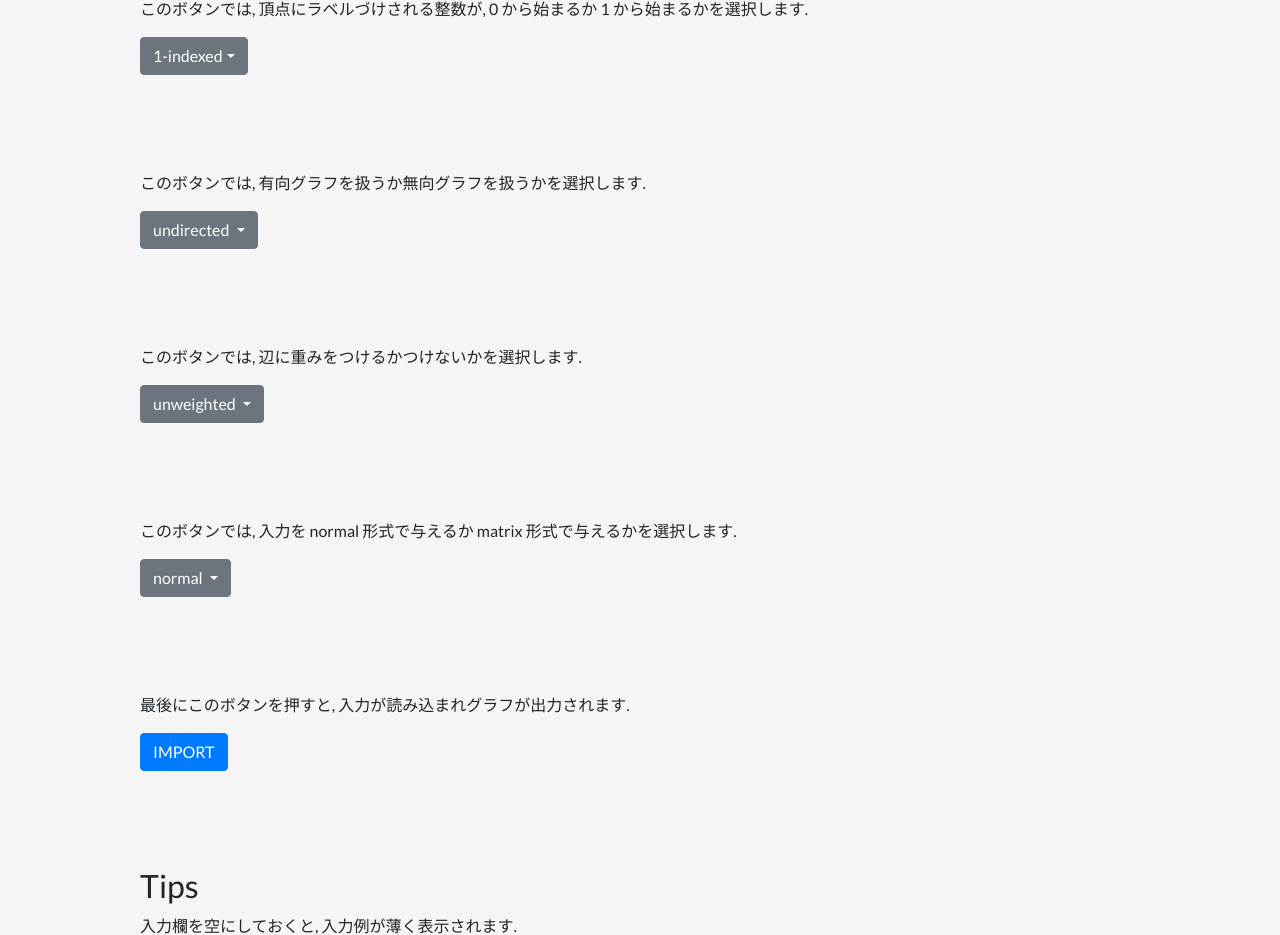
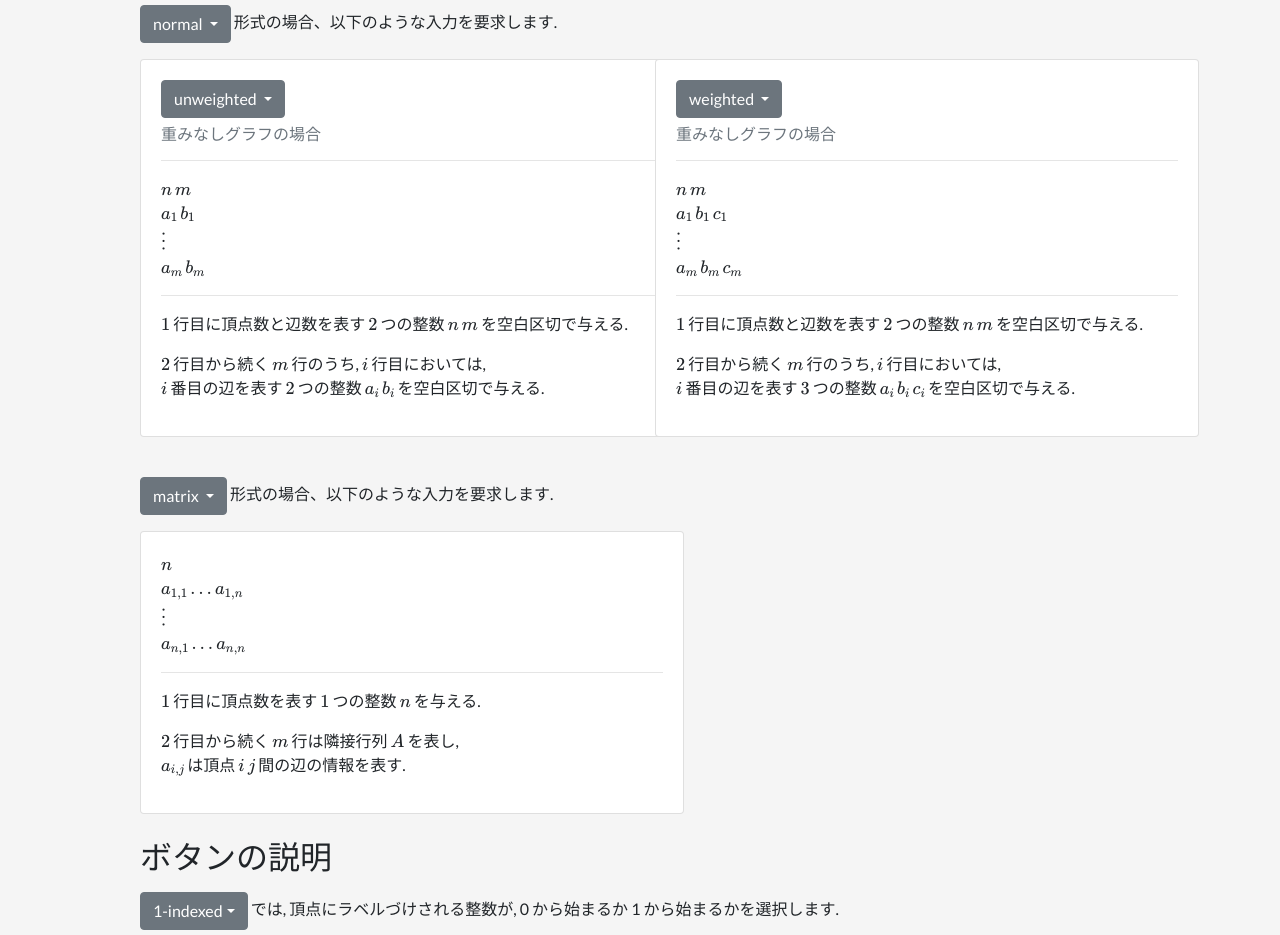
Before and after one commit to monkukui/graphgraph, a plain HTML site: page public/howtouse.html in a window 1280 px wide. Shown: the part 184-1119 px from the top of the page. Drawn offline with nearby package versions, Linux system fonts and the light colour scheme; some packages are replaced by stand-ins of ours.

Commit message:
ver1.2.1 のリリース

```diff
--- a/public/howtouse.html
+++ b/public/howtouse.html
@@ -54,6 +54,7 @@
 
 
         <!-- 数式表記ライブラリ MathML -->
+        <script async src="https://cdnjs.cloudflare.com/ajax/libs/mathjax/2.7.0/MathJax.js?config=TeX-AMS_CHTML"></script>
         <script async src="https://cdnjs.cloudflare.com/ajax/libs/mathjax/2.7.2/MathJax.js?config=TeX-MML-AM_CHTML"></script>
 
         <!-- base.css を読み込む -->
@@ -110,12 +111,108 @@
             <!-- navigation end -->
 
             <div class="page-header">
-                <h1> GRAPH <strong>×</strong> GRAPH <font size="3">ver.1.1.2</font></h1>
+                <h1> GRAPH <strong>×</strong> GRAPH <font size="3">ver.1.2.1</font></h1>
             </div>
             <div class="dropdown-divider"></div>
 
+                <h2> 入力形式 </h2>
+                <p>
+                <div class="btn-group">
+                <button class="btn btn-secondary dropdown-toggle" type="button" id="preferenceFormat" data-toggle="dropdown" aria-haspopup="true" aria-expanded="false"> normal </button>
+                </div>
+
+                形式の場合、以下のような入力を要求します.
+                </p>
+
+                <div class="row">
+                <div class="col-sm-6">
+                <div class="card" style="width: 34rem;">
+                    <div class="card-body">
+                        <h5 class="card-title">
+                        <div class="btn-group">
+                        <button class="btn btn-secondary dropdown-toggle" type="button" id="preferenceWeight" data-toggle="dropdown" aria-haspopup="true" aria-expanded="false"> unweighted </button>
+                        </div>
+                        </h5>
+                        <h6 class="card-subtitle mb-2 text-muted">重みなしグラフの場合</h6>
+                        <hr>
+                        <p class="card-text">
+                        \(n\) \(m\)<br>
+                        \(a_1\) \(b_1\)<br>
+                        \(\vdots\)<br>
+                        \(a_m\) \(b_m\)<br>
+                        </p>
+                        <hr>
+                        <p class="card-text">\(1\) 行目に頂点数と辺数を表す \(2\) つの整数 \(n\) \(m\) を空白区切で与える.</p>
+                        <p class="card-text"> \(2\) 行目から続く \(m\) 行のうち, \(i\) 行目においては, <br>
+                        \(i\) 番目の辺を表す \(2\) つの整数 \(a_i\) \(b_i\) を空白区切で与える.</p>
+
+                        </p>
+                    </div>
+                </div>
+                </div>
+
+
+                <div class="col-sm-6">
+                <div class="card" style="width: 34rem;">
+                    <div class="card-body">
+                        <h5 class="card-title">
+                        <div class="btn-group">
+                        <button class="btn btn-secondary dropdown-toggle" type="button" id="preferenceWeight" data-toggle="dropdown" aria-haspopup="true" aria-expanded="false"> weighted </button>
+                        </div>
+                        </h5>
+                        <h6 class="card-subtitle mb-2 text-muted">重みなしグラフの場合</h6>
+                        <hr>
+                        <p class="card-text">
+                        \(n\) \(m\)<br>
+                        \(a_1\) \(b_1\) \(c_1\)<br>
+                        \(\vdots\)<br>
+                        \(a_m\) \(b_m\) \(c_m\)<br>
+                        </p>
+                        <hr>
+                        <p class="card-text">\(1\) 行目に頂点数と辺数を表す \(2\) つの整数 \(n\) \(m\) を空白区切で与える.</p>
+                        <p class="card-text"> \(2\) 行目から続く \(m\) 行のうち, \(i\) 行目においては, <br>
+                        \(i\) 番目の辺を表す \(3\) つの整数 \(a_i\) \(b_i\) \(c_i\) を空白区切で与える.</p>
+
+                        </p>
+                    </div>
+                </div>
+                </div>
+                </div>
+                <br>
+
+                <p>
+                <div class="btn-group">
+                <button class="btn btn-secondary dropdown-toggle" type="button" id="preferenceFormat" data-toggle="dropdown" aria-haspopup="true" aria-expanded="false"> matrix </button>
+                </div>
+
+                形式の場合、以下のような入力を要求します.
+                </p>
+
+                <div class="row">
+                <div class="col-sm-6">
+                <div class="card" style="width: 34rem;">
+                    <div class="card-body">
+                        <p class="card-text">
+                        \(n\)<br>
+                        \(a_{1,1}\) \(\ldots\) \(a_{1,n}\)<br>
+                        \(\vdots\)<br>
+                        \(a_{n,1}\) \(\ldots\) \(a_{n,n}\)<br>
+                        </p>
+                        <hr>
+                        <p class="card-text">\(1\) 行目に頂点数を表す \(1\) つの整数 \(n\) を与える.</p>
+                        <p class="card-text"> \(2\) 行目から続く \(m\) 行は隣接行列 \(A\) を表し,  <br>
+                        \(a_{i, j}\) は頂点 \(i\) \(j\) 間の辺の情報を表す.</p>
+
+                        </p>
+                    </div>
+                </div>
+                </div>
+                </div>
+
+                <br>
+
                 <h2> ボタンの説明 </h2>
-                <p> このボタンでは, 頂点にラベルづけされる整数が, 0 から始まるか 1 から始まるかを選択します. </p>
+                <p>
                 <div class="btn-group">
                 <button class="btn btn-secondary dropdown-toggle" type="button" id="preferenceIndex" data-toggle="dropdown" aria-haspopup="true" aria-expanded="false"> 1-indexed </button>
                 <div class="dropdown-menu" aria-labelledby="preferenceIndex">
@@ -123,13 +220,9 @@
                     <button class="dropdown-item" type="button" onclick="message0();"> 1-indexed </button>
                 </div>
                 </div>
+                では, 頂点にラベルづけされる整数が, 0 から始まるか 1 から始まるかを選択します. </p>
 
-                </br>
-                </br>
-                </br>
-                </br>
-                </br>
-                <p> このボタンでは, 有向グラフを扱うか無向グラフを扱うかを選択します. </p>
+                <p>
                 <div class="btn-group">
                 <button class="btn btn-secondary dropdown-toggle" type="button" id="preferenceDirected" data-toggle="dropdown" aria-haspopup="true" aria-expanded="false"> undirected </button>
                 <div class="dropdown-menu" aria-labelledby="preferenceDirected">
@@ -137,12 +230,9 @@
                     <button class="dropdown-item" type="button" onclick="message0();"> directed </button>
                 </div>
                 </div>
-                </br>
-                </br>
-                </br>
-                </br>
-                </br>
-                <p> このボタンでは, 辺に重みをつけるかつけないかを選択します. </p>
+                では, 有向グラフを扱うか無向グラフを扱うかを選択します. </p>
+
+                <p>
                 <div class="btn-group">
                 <button class="btn btn-secondary dropdown-toggle" type="button" id="preferenceWeight" data-toggle="dropdown" aria-haspopup="true" aria-expanded="false"> unweighted </button>
                 <div class="dropdown-menu" aria-labelledby="preferenceWeight">
@@ -150,12 +240,9 @@
                     <button class="dropdown-item" type="button" onclick="message0();"> weighted </button>
                 </div>
                 </div>
-                </br>
-                </br>
-                </br>
-                </br>
-                </br>
-                <p> このボタンでは, 入力を normal 形式で与えるか matrix 形式で与えるかを選択します. </p>
+                では, 辺に重みをつけるかつけないかを選択します. </p>
+
+                <p>
                 <div class="btn-group">
                 <button class="btn btn-secondary dropdown-toggle" type="button" id="preferenceFormat" data-toggle="dropdown" aria-haspopup="true" aria-expanded="false"> normal </button>
                 <div class="dropdown-menu" aria-labelledby="preferenceFormat">
@@ -163,23 +250,18 @@
                     <button class="dropdown-item" type="button" onclick="message0();"> matrix </button>
                 </div>
                 </div>
-                </br>
-                </br>
-                </br>
-                </br>
-                </br>
-                <p> 最後にこのボタンを押すと, 入力が読み込まれグラフが出力されます.</p>
+                では, 入力を normal 形式で与えるか matrix 形式で与えるかを選択します. </p>
+
+                <p> 最後に
                 <button type="button" class="btn btn-primary" onclick="message0();">IMPORT</button>
-
-                </br>
-                </br>
-                </br>
+                を押すと, 入力が読み込まれグラフが出力されます.
+                </p>
                 </br>
                 </br>
                 <h2> Tips </h2>
                 入力欄を空にしておくと, 入力例が薄く表示されます. </br>
                 入力欄が空状態で <button type="button" class="btn btn-primary" onclick="message0();">IMPORT</button> ボタンを押すと, 入力例がそのまま読み込まれます.</br>
-                まずは色々試してみてください </br>
+                まずは色々試してみてください.</br>
 
             <div id="footer"><small>Copyright (c) monkukui All Rights Reserved.</small></div>
         </div>
--- a/public/js/base.js
+++ b/public/js/base.js
@@ -146,8 +146,7 @@ function validator(str){
 
     // NaN が入っていたらだめ
     for(let i = 0; i < str.length; i++) if(isNaN(str[i])){
-
-        printDanger("入力に予期せぬ値が含まれたいます")
+        printDanger("入力に予期せぬ値が含まれたいます.")
         return;
     };
 
@@ -155,17 +154,16 @@ function validator(str){
     if(howformat){
 
         // 隣接行列
-
         let n = str[0];
 
         // 必要な数だけ入力があるかどうか
         if(n * n + 1 < str.length){
-            printDanger("入力が多すぎます");
+            printDanger("入力が多すぎます.");
             return;
         }
 
         if(n * n + 1 > str.length){
-            printDanger("入力が足りていません");
+            printDanger("入力が足りていません.");
             return;
         }
 
@@ -173,7 +171,7 @@ function validator(str){
         if(!isweighted){
             for(let i = 1; i < str.length; i++){
                 if(!(str[i] == 1 || str[i] == 0)){
-                    printDanger("「辺がある : 1,   辺がない : 0 」 と入力してください")
+                    printDanger("「辺がある : 1,   辺がない : 0 」 と入力してください.")
                     return;
                 }
             }
@@ -247,7 +245,7 @@ function validator(str){
             }
 
             if(a < 0 || b < 0 || n <= a || n <= b){
-                printDanger("存在しない頂点を指定しています");
+                printDanger("存在しない頂点を指定しています.");
                 return;
             }
         }
@@ -257,9 +255,8 @@ function validator(str){
 }
 
 function culcDist(){
+
     let V = adjList.length;
-
-
     // distance をよしなに初期化
     distance = new Array(V);
     for(let i = 0; i < V; i++) distance[i] = new Array(V);
@@ -278,8 +275,6 @@ function culcDist(){
             distance[a][b] = c;
         }
     }
-
-
 
     // ワーシャルフロイド で全点対最短経路を解く
     for(let k = 0; k < V; k++){
@@ -310,6 +305,14 @@ function culcDist(){
     console.log(treeDiameter);
     console.log(distance);
 }
+
+$(element).on("click keydown", function(e) {
+    console.log("huga");
+	if(typeof e.keyCode === "undefined" || e.keyCode === 13) {
+    	/* なんらかの動作 */
+	    console.log("hoge");
+    }
+});
 
 function inputToGraph(){
 
@@ -395,7 +398,6 @@ function inputToGraph(){
     }
 
     /* input to adjMatrix end */
-
     // 頂点情報を追加
     for(let i = 0; i < V; i++){
         let lab;
```
Also changed, not shown: public/about.html (+15 -2 lines), public/index.html (+3 -2 lines).
